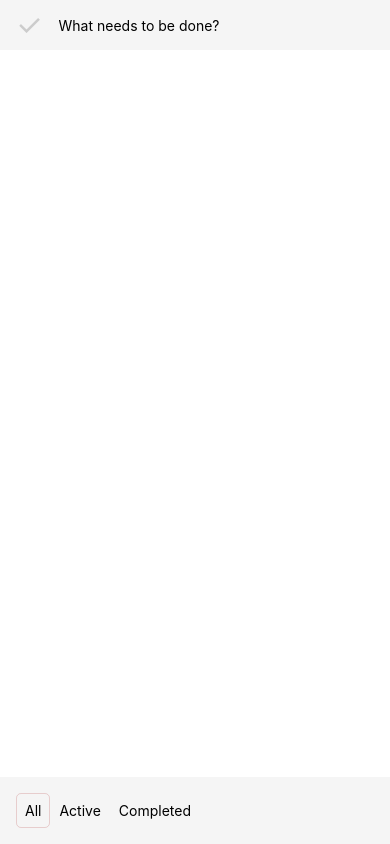
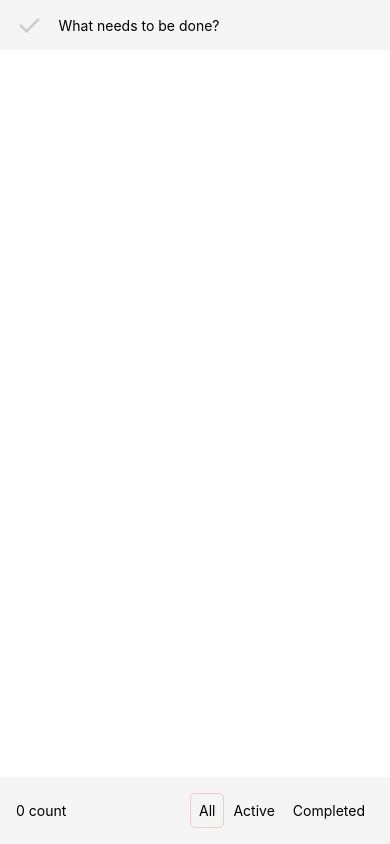
Before and after one commit to chris-gaona/todo-react-native, a React Native app: screen / in a window 390 px wide. Built offline with nearby package versions, Linux system fonts and the light colour scheme.

Commit message:
Adds total remaining item count in footer

```diff
--- a/App.js
+++ b/App.js
@@ -130,7 +130,7 @@ export default class App extends Component<Props> {
           renderItem={({item}) => <Todo onComplete={(complete) => this.handleToggleComplete(item.key, complete)} onRemove={() => this.handleRemoveItem(item.key)} item={item}/>}
           onScroll={() => Keyboard.dismiss()}
         />
-        <Footer filter={this.state.filter} onFilter={this.handleFilter}/>
+        <Footer count={filterItems("ACTIVE").length} filter={this.state.filter} onFilter={this.handleFilter}/>
       </View>
     );
   }
--- a/App/Components/Footer.js
+++ b/App/Components/Footer.js
@@ -28,6 +28,9 @@ export default class Footer extends Component {
 
     return (
       <View style={styles.container}>
+        <Text>
+          {this.props.count} count
+        </Text>
         <View style={styles.filters}>
           <TouchableOpacity
             style={[styles.filter, filter === "ALL" && styles.selected]}
```
